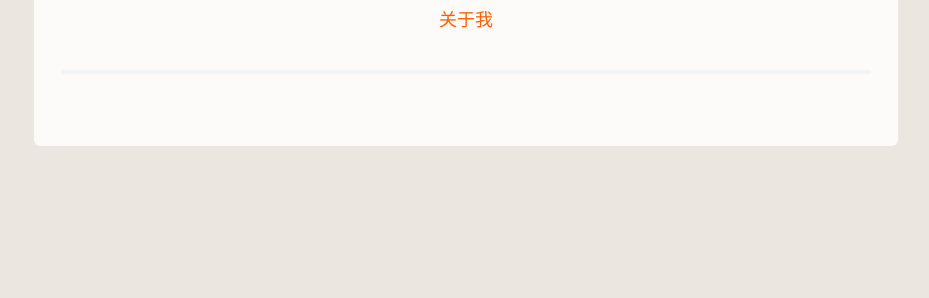
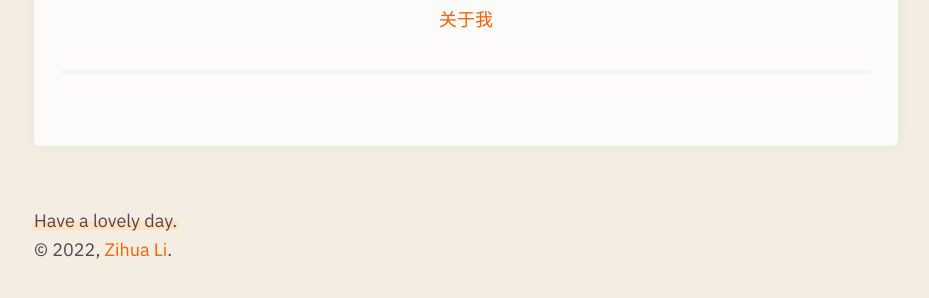
Before and after one commit to luin/blog, an Astro site: page / in a window 1280 px wide. Shown: the part 190-488 px from the top of the page, without its empty margins (174-1103 px from the left). Built offline with nearby package versions, Linux system fonts and the light colour scheme; Astro itself is replaced by a stand-in of ours.

Commit message:
Add mark

```diff
--- a/src/components/BaseBody.astro
+++ b/src/components/BaseBody.astro
@@ -1,7 +1,9 @@
 ---
+import BaseFooter from "component:BaseFooter";
 ---
 
 <body>
+  <div id="root">
     <div class="wrapper">
       <div class="logo">
         <a href="/">
@@ -10,16 +12,34 @@
       </div>
       <slot />
     </div>
+    <div class="footer">
+      <BaseFooter />
+    </div>
+  </div>
 </body>
 
 <style lang="scss">
+  .wrapper,
+  .footer {
+    max-width: 48em;
+    width: 100%;
+  }
+
+  .footer {
+    margin: 60px auto;
+  }
+
   .wrapper {
-    background-color: var(--color-content-background);
+    margin: 80px auto 0;
+    background-color: var(--color-content-bg);
     border-radius: 6px;
-    margin: 80px auto;
-    max-width: 48em;
     padding: 2em var(--spacing-content-horizontal-padding);
-    width: 100%;
+    box-shadow: 0px 0px 15px 0px rgba(29, 28, 26, 0.05);
+    transition: box-shadow 0.2s;
+
+    &:hover {
+      box-shadow: 0px 0px 15px 0px rgba(29, 28, 26, 0.1);
+    }
   }
 
   .logo {
@@ -29,7 +49,7 @@
 
     :global(img) {
       border-radius: 50%;
-      border: 2px solid var(--color-content-background);
+      border: 2px solid var(--color-content-bg);
       transition: border-color 0.4s;
 
       &:hover {
--- /dev/null
+++ b/src/components/BaseFooter.astro
@@ -0,0 +1,20 @@
+---
+import Mark from "./Mark.astro";
+import config from "config";
+const year = new Date().getFullYear();
+---
+
+<footer class="base-footer">
+  <p class="greeting"><Mark>Have a lovely day.</Mark></p>
+  <p class="copyright">© {year}, <a href={config.site}>Zihua Li</a>.</p>
+</footer>
+
+<style lang="scss">
+  .base-footer {
+    color: var(--color-naked-text);
+
+    :global(mark) {
+      color: var(--color-naked-text);
+    }
+  }
+</style>
--- a/src/components/BaseHead.astro
+++ b/src/components/BaseHead.astro
@@ -44,6 +44,8 @@ const pageTitle = title ? `${title} - ${config.name}` : config.name;
   href="https://fonts.googleapis.com/css2?family=IBM+Plex+Mono&family=IBM+Plex+Sans:wght@400;700&display=swap"
 />
 
+<link rel="alternate" type="application/rss+xml" title="RSS Feed" href="/feed.xml"/>
+
 <!-- Global site tag (gtag.js) - Google Analytics -->
 {config.googleAnalyticsTrackingId &&
 <script async src={`https://www.googletagmanager.com/gtag/js?id=${config.googleAnalyticsTrackingId}`}></script>
--- /dev/null
+++ b/src/components/Mark.astro
@@ -0,0 +1,24 @@
+<mark><slot /></mark>
+
+<style>
+  mark {
+    position: relative;
+    background-color: transparent;
+    overflow: visible;
+    white-space: nowrap;
+  }
+
+  mark::after {
+    content: "";
+    display: block;
+    position: absolute;
+    top: auto;
+    left: -2px;
+    right: -2px;
+    bottom: 0.12em;
+    z-index: -1;
+    height: 0.5em;
+    border-radius: 0.5em;
+    background-color: var(--color-mark);
+  }
+</style>
--- a/src/styles/blog.css
+++ b/src/styles/blog.css
@@ -1,9 +1,11 @@
 :root {
-  --color-bg: #ebe7e0;
-  --color-content-background: #fcfbf9;
+  --color-bg: #F4EEE2;
+  --color-content-bg: #fcfbf9;
   --color-divider: #1e1d1c;
   --color: #000;
+  --color-naked-text: rgba(32,0,40,0.72);
   --color-muted: #96948f;
+  --color-mark: rgb(250, 227, 189);
 }
 
 :root {
```
Lines whose indentation alone changed are shown as unchanged.
